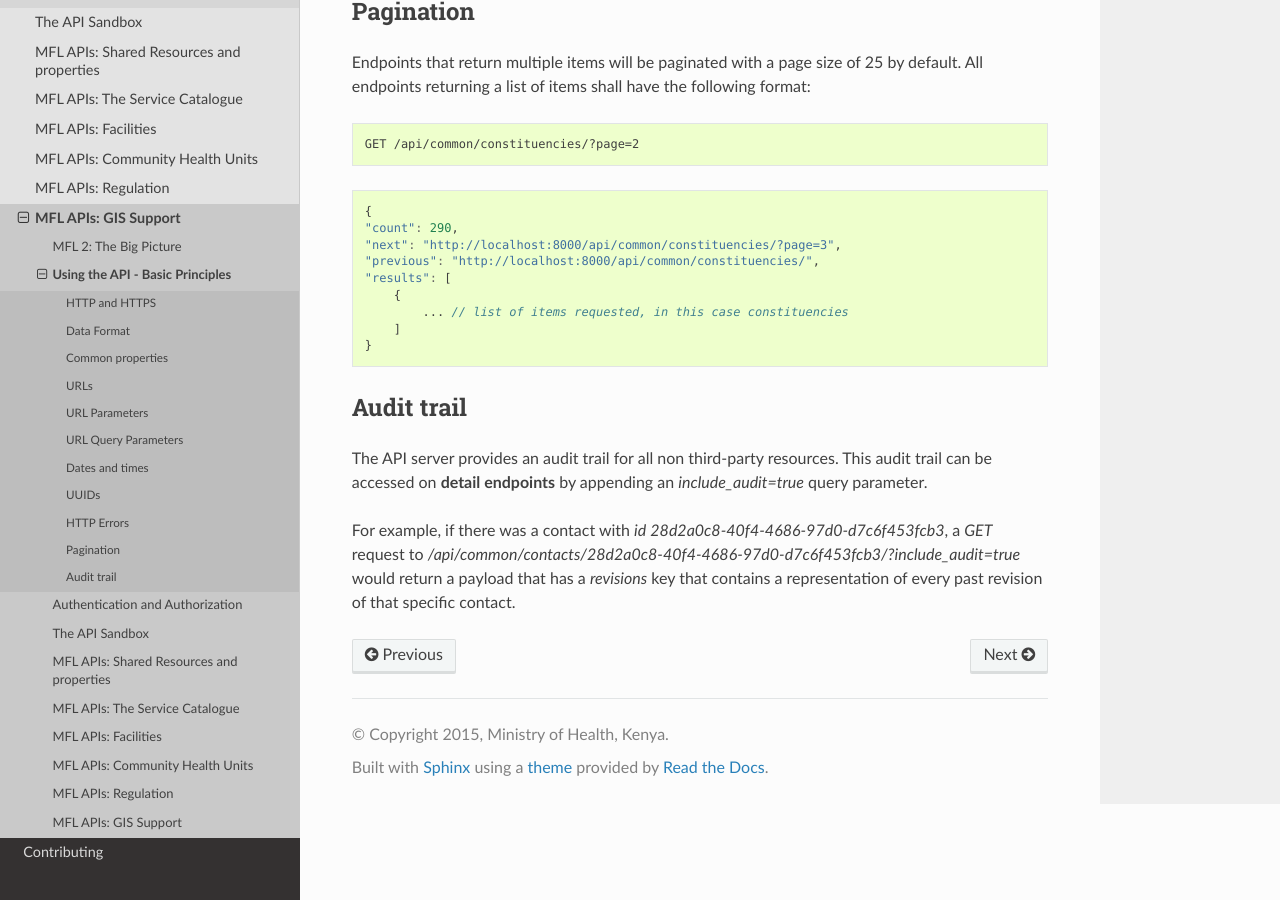
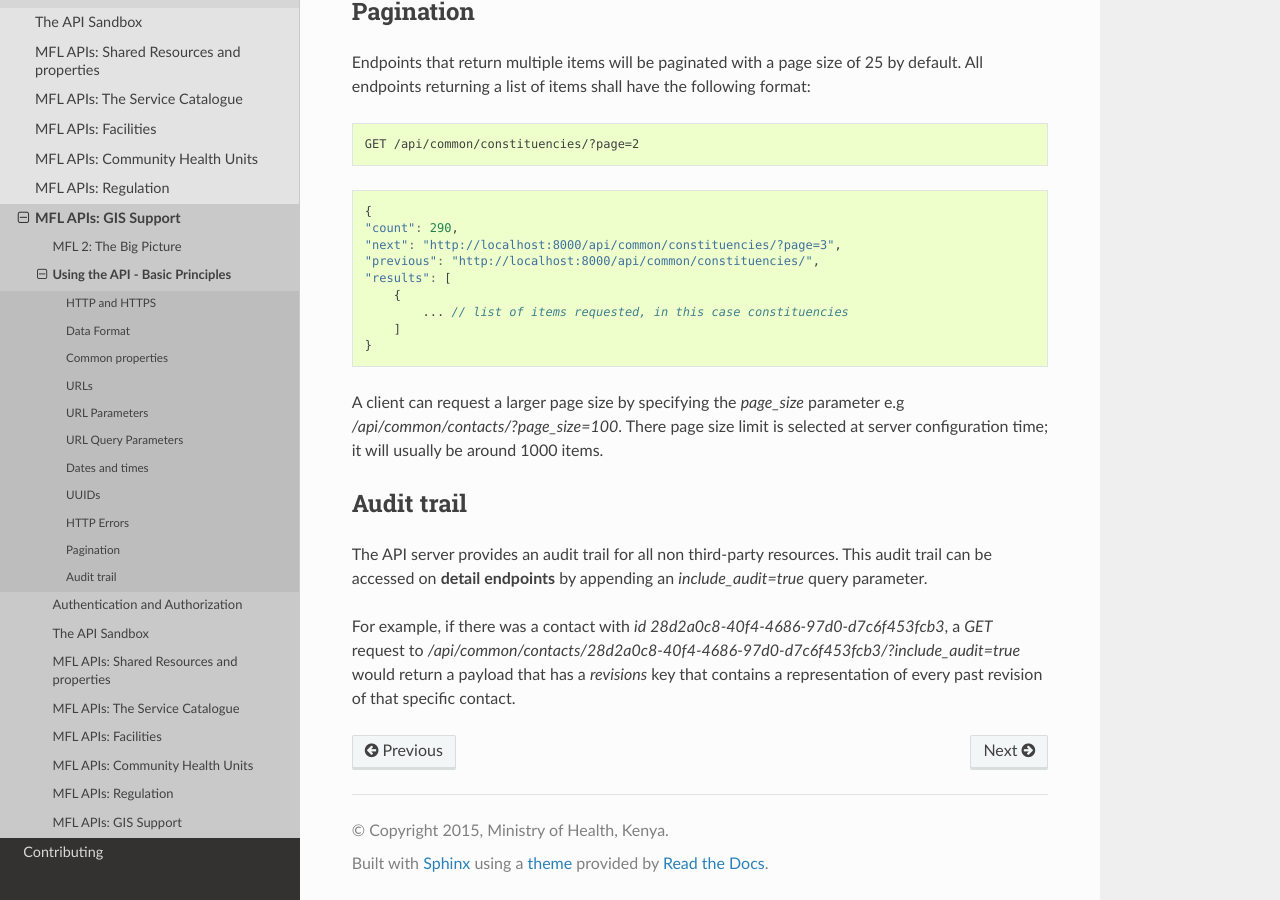
Before and after one commit to MasterFacilityList/mfl_api, a Sphinx documentation site: the page built from docs/getting_started/api.rst, in a window 1280 px wide and 900 px high, scrolled down 7179 px. Built offline with Sphinx 7.4.7 and the Read the Docs theme 2.0.0, drawn with Linux system fonts in a browser that asks for light colours.

Commit message:
Added notes about page size selection

```diff
--- a/docs/getting_started/api.rst
+++ b/docs/getting_started/api.rst
@@ -353,6 +353,10 @@ format:
         ]
     }
 
+A client can request a larger page size by specifying the `page_size` parameter
+e.g `/api/common/contacts/?page_size=100`. There page size limit is selected at
+server configuration time; it will usually be around 1000 items.
+
 Audit trail
 -------------
 The API server provides an audit trail for all non third-party resources.
--- a/docs/getting_started/support_resources.rst
+++ b/docs/getting_started/support_resources.rst
@@ -3,9 +3,7 @@ MFL APIs: Shared Resources and properties
 .. include:: ../substitutes.txt
 
 TBD - support resources
-TBD - audit support
 TBD - filters, including using allvaluesfilter
-TBD - pagination; specifying page_size
 TBD - document search
 
 
```
